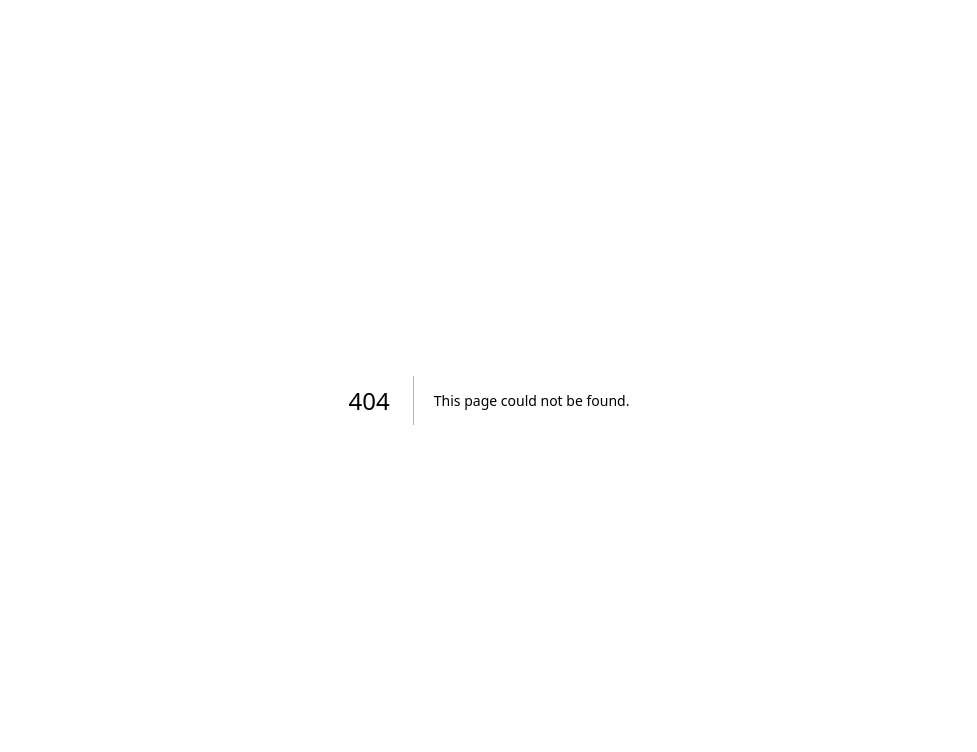
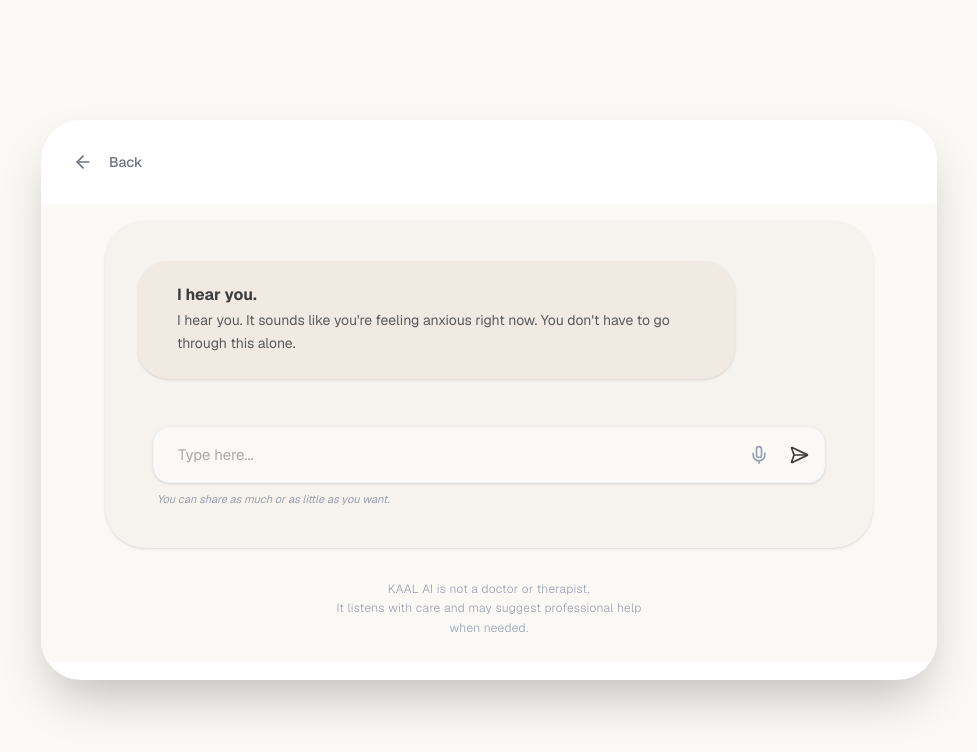
Before and after one commit to Pratish978/Kaalai1, a Next.js app: page /chat in a window 1280 px wide. Before the commit this address had no page. Shown: the top 752 px of the page, without its empty margins (151-1128 px from the left). Built offline with nearby package versions, Linux system fonts and the light colour scheme; a web font is replaced by a local one.

Commit message:
Initial commit

```diff
--- /dev/null
+++ b/src/app/chat/page.tsx
@@ -0,0 +1,34 @@
+"use client";
+
+import ChatInterface from "../components/ChatInterface";
+import { useRouter } from "next/navigation";
+import { ArrowLeft } from "lucide-react";
+
+export default function ChatPage() {
+  const router = useRouter();
+
+  return (
+    <main className="min-h-screen bg-[#FBF9F6] flex items-center justify-center p-4">
+      <div className="bg-white w-full max-w-4xl h-[70vh] rounded-[40px] shadow-2xl overflow-hidden relative flex flex-col">
+
+        {/* Header with Back Option */}
+        <div className="p-6 flex items-center border-b border-gray-50">
+          <button
+            onClick={() => router.back()}
+            className="flex items-center gap-2 text-gray-500 hover:text-black transition-colors group"
+          >
+            <div className="p-2 rounded-full group-hover:bg-gray-100">
+              <ArrowLeft size={20} />
+            </div>
+            <span className="text-sm font-medium">Back</span>
+          </button>
+        </div>
+
+        {/* Chat Content */}
+        <div className="flex-1 overflow-y-auto custom-scrollbar">
+          <ChatInterface />
+        </div>
+      </div>
+    </main>
+  );
+}
--- a/src/app/components/ChatInterface.tsx
+++ b/src/app/components/ChatInterface.tsx
@@ -18,9 +18,14 @@ const ChatInterface: React.FC<ChatInterfaceProps> = () => {
     { role: 'assistant', text: "I hear you. It sounds like you're feeling anxious right now. You don't have to go through this alone." }
   ]);
   const [isLoading, setIsLoading] = useState(false);
+  const [isVisible, setIsVisible] = useState(false);
 
   const scrollRef = useRef<HTMLDivElement>(null);
   const sessionIdRef = useRef(`session_${Math.random().toString(36).substring(7)}`);
+
+  useEffect(() => {
+    setIsVisible(true);
+  }, []);
 
   useEffect(() => {
     scrollRef.current?.scrollIntoView({ behavior: 'smooth' });
@@ -60,17 +65,27 @@ const ChatInterface: React.FC<ChatInterfaceProps> = () => {
   };
 
   return (
-    <div className="bg-[#FBF9F6] min-h-screen flex flex-col items-center pt-8 px-4 w-full">
+    /*
+       Changed min-h-screen to flex-1 and removed pt-8.
+       This ensures it sits below your Navbar instead of covering it.
+    */
+    <div className="bg-[#FBF9F6] flex-1 flex flex-col items-center px-4 w-full overflow-hidden">
 
-      {/* Main Container Card - uses h-fit to start small and grow as you chat */}
-      <div className="bg-[#F6F2ED] w-full max-w-3xl rounded-[40px] px-8 py-10 flex flex-col shadow-sm h-fit max-h-[85vh] transition-all duration-500 ease-in-out no-scrollbar">
+      {/*
+          Main Container Card
+          Reduced initial translate to -translate-y-10 so it drops
+          cleanly from the Navbar area.
+      */}
+      <div className={`bg-[#F6F2ED] w-full max-w-3xl rounded-[40px] px-8 py-10 flex flex-col shadow-sm h-fit max-h-[82vh] mt-4 transition-all duration-1000 ease-out no-scrollbar ${
+        isVisible ? 'translate-y-0 opacity-100' : '-translate-y-10 opacity-0'
+      }`}>
 
         {/* Chat History Area */}
         <div className="w-full overflow-y-auto mb-6 space-y-6 no-scrollbar flex flex-col">
           {messages.map((msg, idx) => (
             <div
               key={idx}
-              className={`flex w-full ${msg.role === 'user' ? 'justify-end' : 'justify-start'}`}
+              className={`flex w-full animate-in fade-in slide-in-from-top-2 duration-500 ${msg.role === 'user' ? 'justify-end' : 'justify-start'}`}
             >
               <div
                 className={`bg-[#F0EAE2] rounded-[32px] px-10 py-6 shadow-sm transition-all duration-300 max-w-[85%] w-fit ${
@@ -135,7 +150,9 @@ const ChatInterface: React.FC<ChatInterfaceProps> = () => {
       </div>
 
       {/* Footer Disclaimer */}
-      <div className="mt-12 text-[12px] text-gray-400 text-center px-6 max-w-sm font-light tracking-wide leading-relaxed">
+      <div className={`mt-8 mb-6 text-[12px] text-gray-400 text-center px-6 max-w-sm font-light tracking-wide leading-relaxed transition-opacity duration-1000 delay-300 ${
+        isVisible ? 'opacity-100' : 'opacity-0'
+      }`}>
         KAAL AI is not a doctor or therapist.<br />
         It listens with care and may suggest professional help when needed.
       </div>
--- a/src/app/components/Meditation/BreathingCircle.tsx
+++ b/src/app/components/Meditation/BreathingCircle.tsx
@@ -3,9 +3,8 @@
 import { useState, useEffect, useRef } from 'react';
 import Image from 'next/image';
 import { useRouter } from 'next/navigation';
-import ChatInterface from '../ChatInterface';
 
-// JSON Imports
+// JSON Imports - Standardized naming
 import chapter2 from '@/app/JSON/Chapter2.json';
 import chapter8 from '@/app/JSON/Chapter8.json';
 import chapter12 from '@/app/JSON/Chaptor12.json';
@@ -17,6 +16,7 @@ const allGitaData = [...chapter2, ...chapter8, ...chapter12, ...chapter15, ...ch
 const BreathingCircle = () => {
   const router = useRouter();
 
+  // --- States ---
   const [breaths, setBreaths] = useState(6);
   const [sessionActive, setSessionActive] = useState(false);
   const [breathsCompleted, setBreathsCompleted] = useState(0);
@@ -25,17 +25,18 @@ const BreathingCircle = () => {
   const [mode, setMode] = useState([4, 4, 4]);
   const [isMusicPlaying, setIsMusicPlaying] = useState(false);
 
+  // UI Toggles
   const [showPopup, setShowPopup] = useState(false);
-  const [showChat, setShowChat] = useState(false);
   const [showShloka, setShowShloka] = useState(false);
 
+  // Gita Wisdom States
   const [currentShloka, setCurrentShloka] = useState<any>(null);
   const [shlokaCount, setShlokaCount] = useState(0);
   const [isPaid, setIsPaid] = useState(false);
 
   const audioRef = useRef<HTMLAudioElement | null>(null);
 
-  // Logical lock for Settings (Modes/Counter)
+  // Logical lock for Settings (Modes/Counter) - Only locked by active session
   const isSettingsLocked = sessionActive;
 
   const getRandomShloka = () => {
@@ -120,20 +121,6 @@ const BreathingCircle = () => {
   return (
     <div className="min-h-screen w-full flex flex-col items-center justify-center p-2 md:p-4 bg-[#FBF9F6]">
 
-      {showChat && (
-        <div className="fixed inset-0 z-50 bg-black/40 backdrop-blur-sm flex items-center justify-center p-4">
-          <div className="bg-white w-full max-w-4xl h-[85vh] rounded-[40px] relative overflow-hidden shadow-2xl animate-in zoom-in duration-300">
-            <button
-              onClick={() => setShowChat(false)}
-              className="absolute top-6 right-6 z-[60] bg-neutral-100 hover:bg-neutral-200 w-10 h-10 rounded-full flex items-center justify-center text-neutral-600"
-            >
-              ✕
-            </button>
-            <ChatInterface />
-          </div>
-        </div>
-      )}
-
       <div className="bg-white rounded-[40px] md:rounded-[50px] w-full max-w-[900px] py-8 md:py-10 px-3 md:px-10 flex flex-col items-center overflow-hidden relative">
 
         <div className="text-center mb-6">
@@ -141,7 +128,7 @@ const BreathingCircle = () => {
           <p className="text-[11px] md:text-sm text-neutral-400">A guided breathing experience designed to reset your nervous system.</p>
         </div>
 
-        {/* Modes Selection - Locked during session */}
+        {/* Modes Selection */}
         <div className="flex justify-center gap-1.5 md:gap-3 mb-8 w-full max-w-full overflow-x-auto no-scrollbar">
           {modes.map((m) => {
             const isActive = JSON.stringify(mode) === JSON.stringify(m.values);
@@ -160,7 +147,7 @@ const BreathingCircle = () => {
           })}
         </div>
 
-        {/* Breath Counter - Locked during session */}
+        {/* Breath Counter */}
         <div className={`flex items-center gap-4 md:gap-6 mb-8 transition-opacity ${isSettingsLocked ? 'opacity-30' : 'opacity-100'}`}>
           <button
             disabled={isSettingsLocked}
@@ -175,7 +162,7 @@ const BreathingCircle = () => {
           >+</button>
         </div>
 
-        {/* Visual Area - Animation triggers on Inhale OR Music */}
+        {/* Visual Area - Animation triggers on Inhale phase OR when Ohm music is on */}
         <div className="relative w-full flex flex-col items-center justify-center mb-10 overflow-visible min-h-[220px] md:min-h-[280px]">
           <div className={`relative z-10 transition-transform duration-[4000ms] ease-in-out ${
             (sessionActive && phase === 'Inhale') || isMusicPlaying ? 'scale-110' : 'scale-100'
@@ -204,7 +191,7 @@ const BreathingCircle = () => {
 
         {/* Action Buttons */}
         <div className="flex flex-col items-center gap-3 w-full max-w-[280px] md:max-w-xs">
-          {/* Play Ohm Button - ALWAYS active even when session is running */}
+          {/* Play Ohm Button - Stays interactive regardless of session state */}
           <button
             onClick={toggleMusic}
             className="w-full flex items-center justify-center gap-2 bg-white border border-neutral-100 rounded-2xl py-4 md:py-6 transition-all group cursor-pointer hover:bg-neutral-50"
@@ -217,7 +204,6 @@ const BreathingCircle = () => {
             </span>
           </button>
 
-          {/* Start/Stop Button */}
           <button
             onClick={() => {
               if(!sessionActive) {
@@ -234,17 +220,48 @@ const BreathingCircle = () => {
           </button>
         </div>
 
-        {/* Reflection & Shloka UI Logic */}
+        {/* Reflection Pop-up */}
         {showPopup && !showShloka && (
           <div className="mt-10 w-full max-w-xl bg-[#F5F5F5] rounded-[32px] p-8 flex flex-col items-center text-center shadow-sm animate-in fade-in slide-in-from-bottom-4 duration-500">
             <h3 className="text-[#4A4A4A] text-[16px] md:text-[18px] font-medium mb-1">Session Complete</h3>
             <p className="text-[#8E8E8E] text-[11px] md:text-[12px] mb-8 leading-relaxed">How do you feel?</p>
             <div className="flex flex-wrap justify-center gap-3 w-full">
-              <button onClick={() => setShowChat(true)} className="bg-[#E9B87D] text-white px-6 py-2.5 rounded-full text-[12px] md:text-[13px] font-medium hover:bg-[#dfa96b] transition-all cursor-pointer">Talk to Kaal</button>
+              {/* Direct Route to Chat Interface */}
+              <button
+                onClick={() => router.push('/chat')}
+                className="bg-[#E9B87D] text-white px-6 py-2.5 rounded-full text-[12px] md:text-[13px] font-medium hover:bg-[#dfa96b] transition-all shadow-sm cursor-pointer"
+              >
+                Talk to Kaal
+              </button>
               <button onClick={getRandomShloka} className="border border-[#D1C7BD] text-[#7A7A7A] px-6 py-2.5 rounded-full text-[12px] md:text-[13px] font-medium hover:bg-[#ebe5df] transition-all cursor-pointer">Explore Gita Wisdom</button>
               <button onClick={() => router.push('/quiz')} className="border border-[#D1C7BD] text-[#7A7A7A] px-6 py-2.5 rounded-full text-[12px] md:text-[13px] font-medium hover:bg-[#ebe5df] transition-all cursor-pointer">Take Reflection Test</button>
             </div>
             <button onClick={() => setShowPopup(false)} className="mt-6 text-[11px] text-[#A0A0A0] underline cursor-pointer">Skip for now</button>
+          </div>
+        )}
+
+        {/* Shloka Card */}
+        {showShloka && (
+          <div className="mt-10 w-full max-w-2xl bg-orange-50/50 rounded-[32px] p-6 md:p-10 border border-orange-100 animate-in fade-in zoom-in duration-500">
+            {currentShloka ? (
+              <div className="text-center">
+                <div className="flex justify-between items-start mb-6">
+                  <span className="text-[10px] font-bold text-orange-400 uppercase tracking-widest">Verse {currentShloka.chapter}.{currentShloka.verse} ({shlokaCount}/5 Free)</span>
+                  <button onClick={() => setShowShloka(false)} className="text-neutral-400 cursor-pointer">✕</button>
+                </div>
+                <p className="text-xl font-serif text-neutral-800 mb-6 italic leading-relaxed">"{currentShloka.sanskrit}"</p>
+                <p className="text-md text-neutral-600 mb-8 leading-relaxed">{currentShloka.meanings?.english || currentShloka.english}</p>
+                <button onClick={getRandomShloka} className="w-full py-3 rounded-full border border-orange-200 text-orange-600 text-xs font-bold uppercase tracking-widest hover:bg-orange-100 transition-colors cursor-pointer">Next Wisdom</button>
+              </div>
+            ) : (
+              <div className="text-center py-4">
+                <div className="text-4xl mb-4">🕉️</div>
+                <h3 className="text-xl font-bold text-neutral-800 mb-2">Daily Limit Reached</h3>
+                <p className="text-sm text-neutral-500 mb-8">Unlock the full spiritual collection of 700+ verses to continue your journey.</p>
+                <button onClick={() => setIsPaid(true)} className="w-full py-4 rounded-2xl bg-orange-400 text-black font-bold text-sm shadow-lg mb-4 hover:bg-orange-600 transition-all cursor-pointer">Go Premium — ₹99</button>
+                <button onClick={() => setShowShloka(false)} className="text-xs text-neutral-400 underline cursor-pointer">Close</button>
+              </div>
+            )}
           </div>
         )}
       </div>
```
